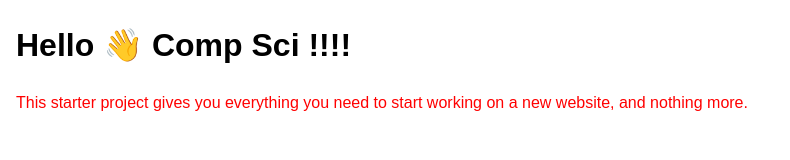
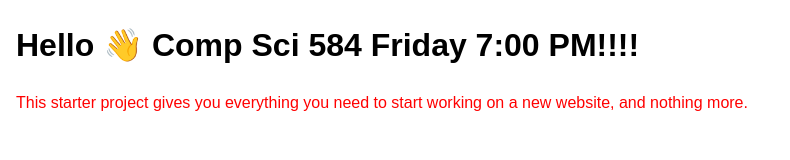
Before and after one commit to HashGit-code/26-Fall-Comp584-hw1, a plain HTML site: page index.html in a window 1280 px wide. Shown: the whole page, without its empty margins (0-790 px from the left). Drawn offline with Linux system fonts and the light colour scheme.

Commit message:
Update index.html

```diff
--- a/index.html
+++ b/index.html
@@ -1,4 +1,4 @@
-<!DOCTYPE html>
+<!doctype html>
 <html lang="en">
   <head>
     <meta charset="utf-8" />
@@ -7,23 +7,18 @@
 
     <title>Hello CSUN!</title>
 
-
     <!-- import the webpage's stylesheet -->
     <link rel="stylesheet" href="style.css" />
-
-
 
     <!-- import the webpage's javascript file -->
     <script src="script.js" defer></script>
   </head>
   <body>
     <!-- this is the start of content -->
-    <h1>
-      Hello 👋 Comp Sci !!!!
-    </h1>
+    <h1>Hello 👋 Comp Sci 584 Friday 7:00 PM!!!!</h1>
     <p>
-      This starter project gives you everything you need to start working on a new
-      website, and nothing more.
+      This starter project gives you everything you need to start working on a
+      new website, and nothing more.
     </p>
   </body>
 </html>
```
